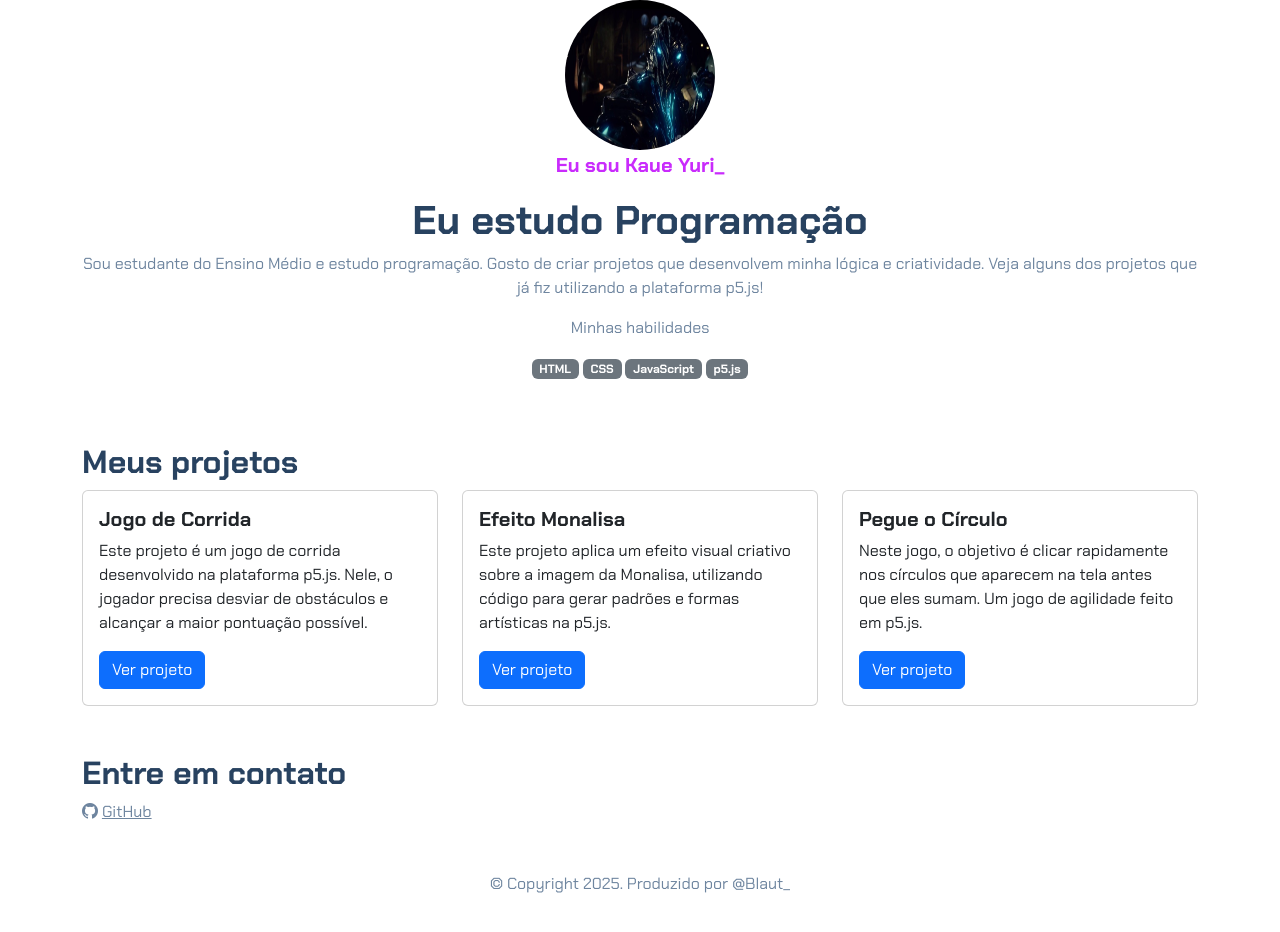
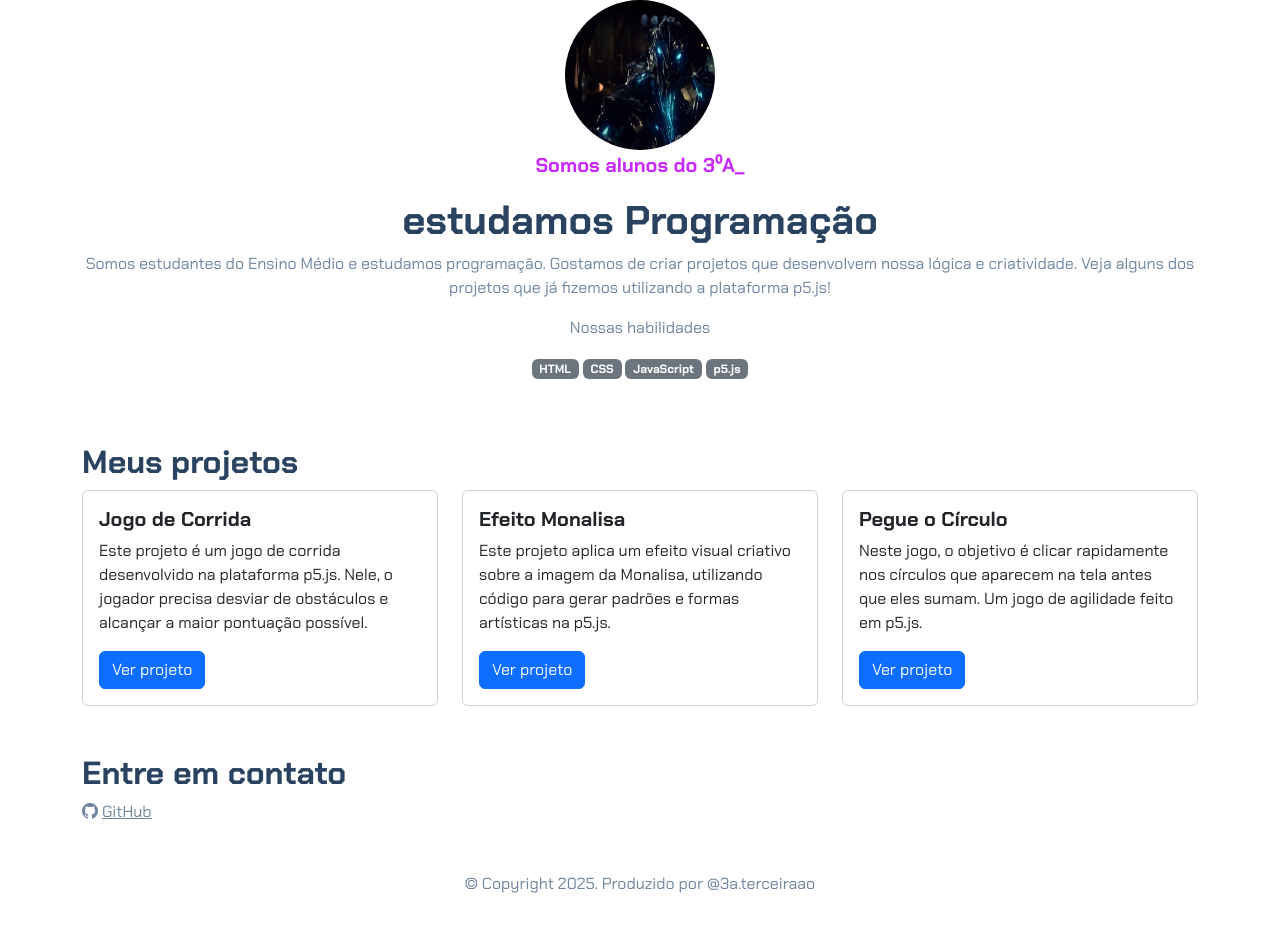
Before and after one commit to Leodrvtw310/repository, a plain HTML site: page index.html in a window 1280 px wide. Drawn offline with nearby package versions, Linux system fonts and the light colour scheme.

Commit message:
Update index.html

```diff
--- a/index.html
+++ b/index.html
@@ -13,10 +13,10 @@
 <body>
     <header class="container text-center">
         <img src="avatar-perfil.png" alt="avatar do Leonardo" class="rounded-circle" width="150" height="150">
-        <p class="lead">Eu sou Kaue Yuri_</p>
-        <h1>Eu estudo Programação</h1>
-        <p>Sou estudante do Ensino Médio e estudo programação. Gosto de criar projetos que desenvolvem minha lógica e criatividade. Veja alguns dos projetos que já fiz utilizando a plataforma p5.js!</p>
-        <p>Minhas habilidades</p>
+        <p class="lead">Somos alunos do 3⁰A_</p>
+        <h1>estudamos Programação</h1>
+        <p>Somos estudantes do Ensino Médio e estudamos programação. Gostamos de criar projetos que desenvolvem nossa lógica e criatividade. Veja alguns dos projetos que já fizemos utilizando a plataforma p5.js!</p>
+        <p>Nossas habilidades</p>
         <div>
             <p class="badge bg-secondary">HTML</p>
             <p class="badge bg-secondary">CSS</p>
@@ -69,7 +69,7 @@
             <i class="bi bi-github"></i>
             <a href="https://github.com/">GitHub</a> <!-- Substituir com seu GitHub se desejar -->
         </div>
-        <p class="my-5 text-center">© Copyright 2025. Produzido por @Blaut_</p>
+        <p class="my-5 text-center">© Copyright 2025. Produzido por @3a.terceiraao</p>
     </footer>
 
     <script src="https://cdn.jsdelivr.net/npm/bootstrap@5.3.2/dist/js/bootstrap.bundle.min.js"></script>
```
